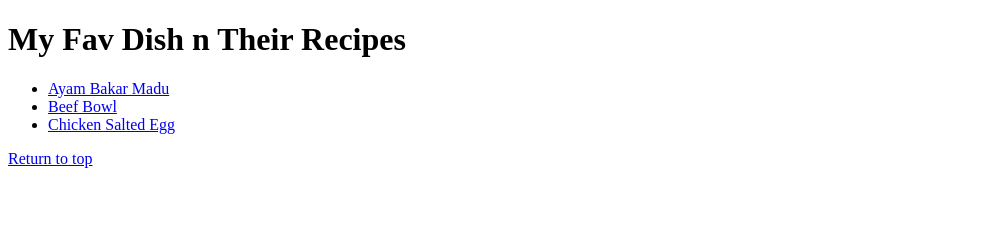
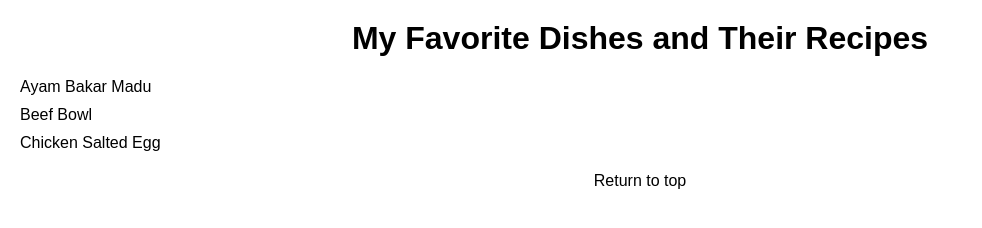
Before and after one commit to Azixe/recipes-website, a plain HTML site: page index.html in a window 1280 px wide. Shown: the whole page, without its empty margins (0-982 px from the left). Drawn offline with Linux system fonts and the light colour scheme.

Commit message:
Update index.html

```diff
--- a/index.html
+++ b/index.html
@@ -3,18 +3,53 @@
 <head>
     <meta charset="UTF-8">
     <meta http-equiv="X-UA-Compatible" content="IE=edge">
-    <meta name="viewport" content="width=<device-width>, initial-scale=1.0">
+    <meta name="viewport" content="width=device-width, initial-scale=1.0">
     <title>Recipes Website</title>
+    <style>
+        body {
+            font-family: Arial, sans-serif;
+            margin: 0;
+            padding: 20px;
+        }
+
+        h1 {
+            text-align: center;
+            margin-top: 0;
+        }
+
+        ul {
+            list-style-type: none;
+            padding: 0;
+        }
+
+        li {
+            margin-bottom: 10px;
+        }
+
+        a {
+            text-decoration: none;
+            color: #000;
+        }
+
+        a:hover {
+            color: #777;
+        }
+
+        #top-link {
+            display: block;
+            text-align: center;
+            margin-top: 20px;
+        }
+    </style>
 </head>
 <body>
-    <h1 id="header">My Fav Dish n Their Recipes</h1>
+    <h1>My Favorite Dishes and Their Recipes</h1>
     <ul>
-        <li><a href="Recipes/Ayam-Bakar-Madu.html"> Ayam Bakar Madu</a></li>
-        <li><a href="Recipes/Beef-Bowl.html"> Beef Bowl</a></li>
-        <li><a href="Recipes/Chicken-Salted-Egg.html"> Chicken Salted Egg</a></li>
+        <li><a href="Recipes/Ayam-Bakar-Madu.html">Ayam Bakar Madu</a></li>
+        <li><a href="Recipes/Beef-Bowl.html">Beef Bowl</a></li>
+        <li><a href="Recipes/Chicken-Salted-Egg.html">Chicken Salted Egg</a></li>
     </ul>
 
-    <a href="#header">Return to top</a>
-
+    <a href="#header" id="top-link">Return to top</a>
 </body>
 </html>
```
